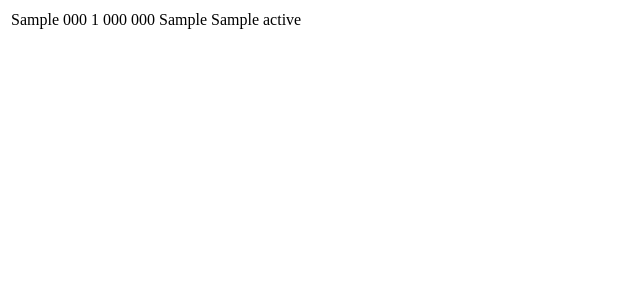
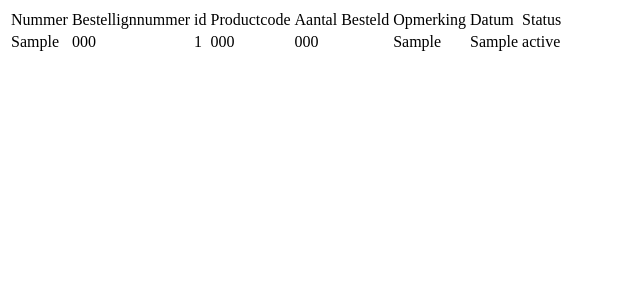
Before and after one commit to SvenDub/PO_A6_PHP, a PHP site: page /liveticker/liveticker.php in a window 1280 px wide. Shown: the top 300 px of the page, without its empty margins (0-640 px from the left). Run offline with PHP 8.4, Linux system fonts and the light colour scheme; tables that the repository leaves empty or names only in its code hold one stand-in row (values such as "Sample post").

Commit message:
kolomnamen toegevoegd

```diff
--- a/liveticker/liveticker.php
+++ b/liveticker/liveticker.php
@@ -1,4 +1,5 @@
 <table>
+<tr><td>Nummer</td><td>Bestellignnummer</td><td>id</td><td>Productcode</td><td>Aantal Besteld</td><td>Opmerking</td><td>Datum</td><td>Status</td></tr>
 <?php
 require_once('../classes/DatabaseHandler.class.php');
 $db=new DatabaseHandler();
```
